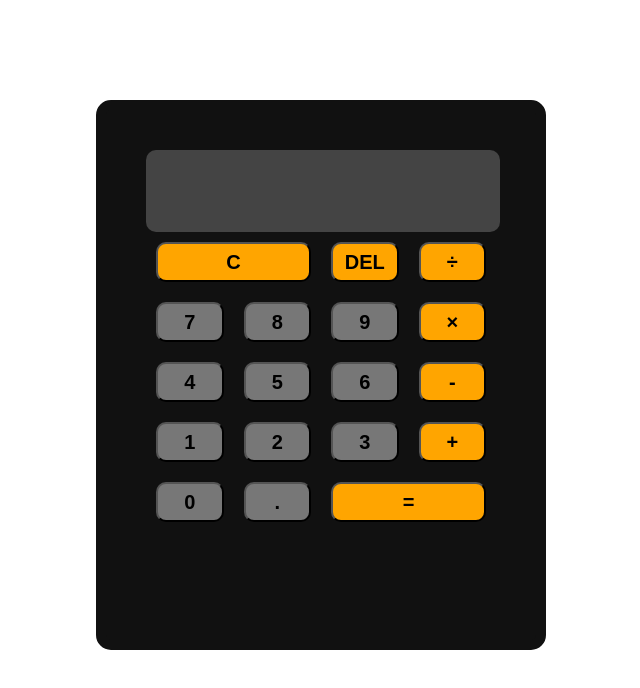
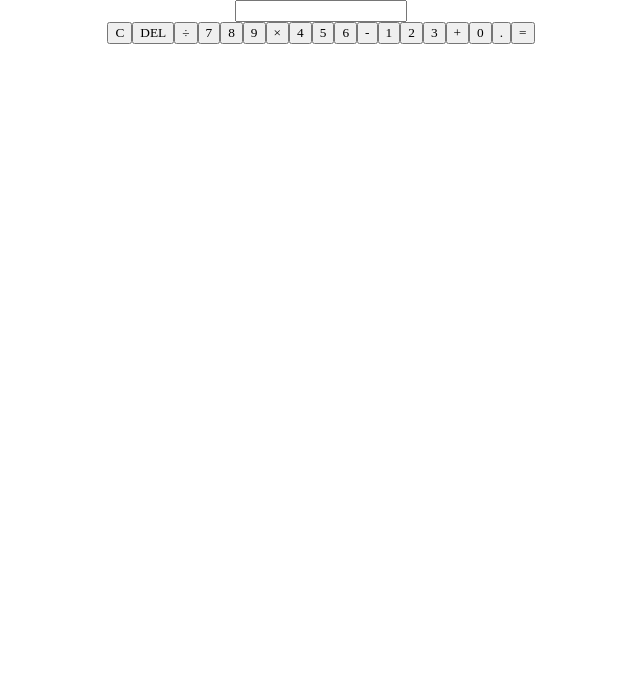
Before and after one commit to jmLaplana/my-app, a React (Create React App) app: page / in a window 1280 px wide. Shown: the top 688 px of the page, without its empty margins (319-959 px from the left). Built offline with nearby package versions, Linux system fonts and the light colour scheme.

Commit message:
Update App.css

```diff
--- a/src/App.css
+++ b/src/App.css
@@ -1,65 +1,42 @@
 .App {
   text-align: center;
-  justify-content: center;
-  align-items: center;
-  display: flex;
 }
 
-h1 {
-  color: black;
+* {
+  font-family: 'times new roman', sans-serif;
 }
 
-.container {
-  width: 350px;
-  height: 450px;
-  border: 10px solid #111;
-  border-radius: 15px;
-  margin-top: 100px;
-  background-color: #111;
-  padding: 40px;
+body {
+  display: flex;
+  justify-content: center;
+  align-items: flex-start;
 }
 
-h1 {
-  position: absolute;
-  top: 10px;
+.Calculator {
+  display: flex;
+  flex-wrap: wrap;
 }
 
-.keypad {
-  display: grid;
-  grid-template-columns: repeat(4, 1fr);
-  grid-auto-rows: minmax(60px, auto);
+.ButtonContainer {
+  display: flex;
+  flex: 0 1 100%;
+  flex-wrap: wrap;
 }
 
-input[type="text"] {
-  width: 350px;
-  height: 80px;
-  border-radius: 10px;
-  background: #444;
-  color: #fff;
-  border: none;
-  text-align: right;
-  font-size: 25px;
-  font-weight: bold;
-  letter-spacing: 3px;
+.CalcDisplay {
+  display: flex;
+  flex: 0 1 100%;
+  border: 1px solid black;
+  height: 100px;
+  font-size: 3em;
+  align-items: center;
+  justify-content: flex-end;
+  padding: 20px;
 }
 
-#clear {
-  grid-column: 1/3;
+.CalcButton {
+  display: flex;
+  flex: 0 1 25%;
+  font-size: 2em;
+  justify-content: center;
 }
-
-#equal {
-  grid-column: 3/5;
-}
-
-button {
-  margin: 10px;
-  border-radius: 10px;
-  background-color: #777;
-  cursor: pointer;
-  font-size: 20px;
-  font-weight: 600;
-}
-
-.highlight {
-  background-color: orange;
-}
```
